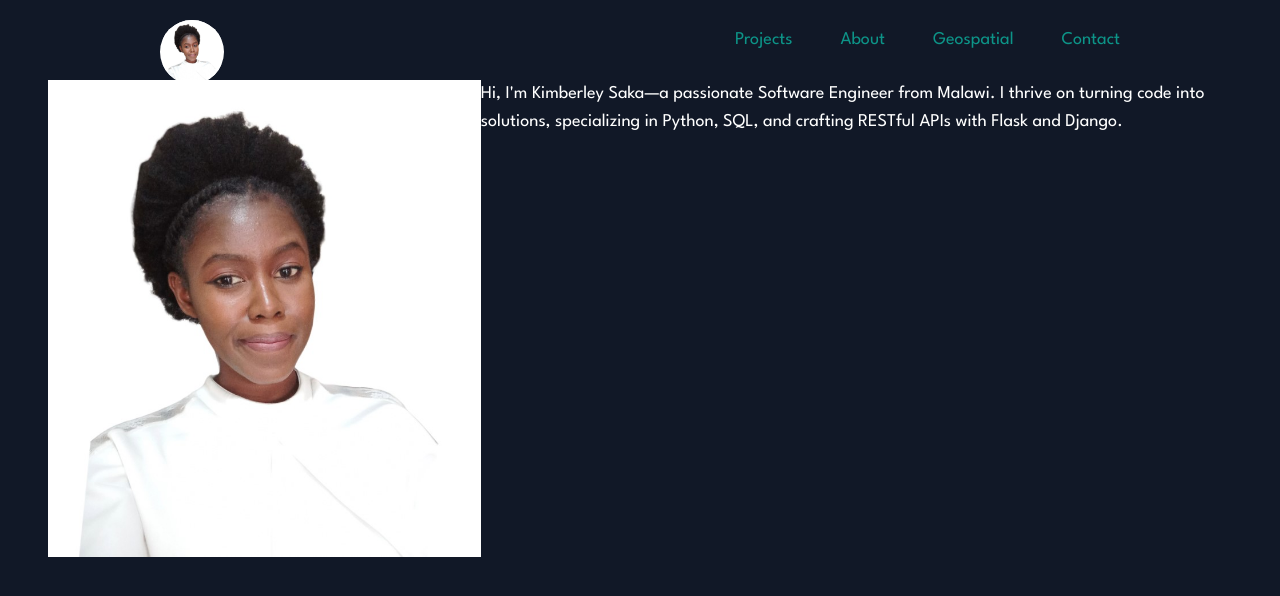
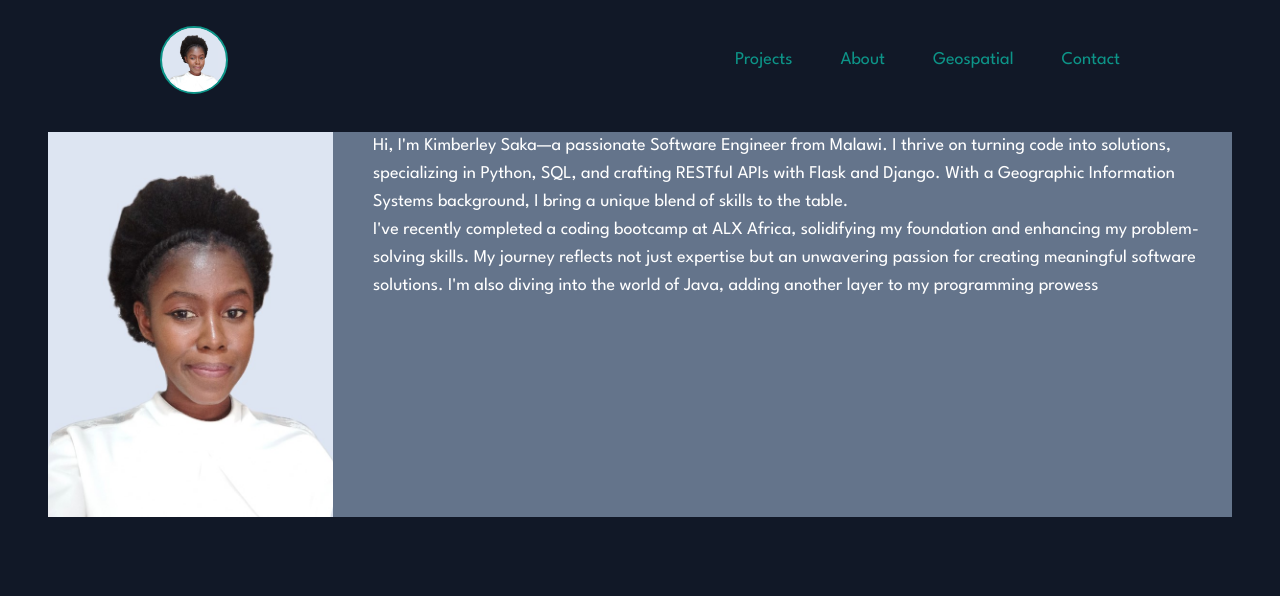
Before and after one commit to Kimberley-saka/my_portfolio, a React (Vite) app: page /about in a window 1280 px wide. Shown: the top 596 px of the page. Built offline with nearby package versions, Linux system fonts and the light colour scheme.

Commit message:
content in the about page

```diff
--- a/src/components/Navigation/NavBar.jsx
+++ b/src/components/Navigation/NavBar.jsx
@@ -1,15 +1,14 @@
 import { Link } from "react-router-dom"
 export default function NavBar() {
   return(
-    <div className="flex flex-row justify-between items-center h-20 md:px-28
-     text-teal-600 text-lg">
-        <div className="flex rounded-full text-3xl font-bold hover:transform
-        hover:scale-110 transition-transform">
-          <Link to="/" className="flex mt-6 rounded-full bg-white">
-            <img src="/src/assets/images/kim.jpeg" alt="Kimberley"
-            className="h-16 w-16 object-contain rounded-full"/>
-          </Link>
-        </div>
+    <div className="flex flex-row justify-between items-center mt-5 text-teal-600
+    h-20 md:px-28">
+        <Link to="/" className="flex justify-center items-center rounded-full border-2 border-teal-600
+          bg-blueish-gray hover:transform hover:scale-110 transition-transform">
+          <img src="/src/assets/images/kim.jpeg" alt="Kimberley"
+          className="h-16 w-16 object-contain rounded-full"/>
+        </Link>
+
 
         <div className="hidden md:flex space-x-12 items-center  text-lg" >
           <Link to="/projects" className="
--- a/src/pages/About.jsx
+++ b/src/pages/About.jsx
@@ -2,15 +2,27 @@ import React from 'react'
 
 function About() {
   return (
-    <div className='flex flex-row text-lg'>
-      <div className='flex h-1/2 w-2/3 object-cover'>
-        <img src='/src/assets/images/kim.jpeg' className='object-cover bg-black'></img>
+    <div className='flex flex-col-reverse gap-y-10 text-lg mt-8 md:flex-row
+    md:space-x-10 bg-slate-500'>
+      <div className='flex md:h-1/2 md:w-2/3 '>
+        <img src='/src/assets/images/kim.jpeg' className='object-fit'></img>
       </div>
 
-      <div>
-        <p>Hi, I'm Kimberley Saka—a passionate Software Engineer from Malawi.
+      <div className='flex flex-col'>
+        <p>Hi, I&apos;m Kimberley Saka—a passionate Software Engineer from Malawi.
           I thrive on turning code into solutions, specializing in Python,
-          SQL, and crafting RESTful APIs with Flask and Django.</p>
+          SQL, and crafting RESTful APIs with Flask and Django.
+          With a Geographic Information Systems background, I bring a
+          unique blend of skills to the table.
+          </p>
+
+          <p>I&apos;ve recently completed
+            a coding bootcamp at ALX Africa, solidifying my foundation
+            and enhancing my problem-solving skills. My journey reflects
+            not just expertise but an unwavering passion
+            for creating meaningful software solutions. I&apos;m also diving
+            into the world of Java, adding another layer to my programming prowess
+            </p>
 
       </div>
     </div>
--- a/tailwind.config.js
+++ b/tailwind.config.js
@@ -19,7 +19,8 @@ export default {
 
       colors: {
         'blue-gray-800': '#1E293B',
-        'blue-gray-50': '#E4E7EB',
+        'blueish-gray': '#DEE5F2',
+
       },
     },
   },
```
Also changed, not shown: src/assets/images/kim.jpeg.
